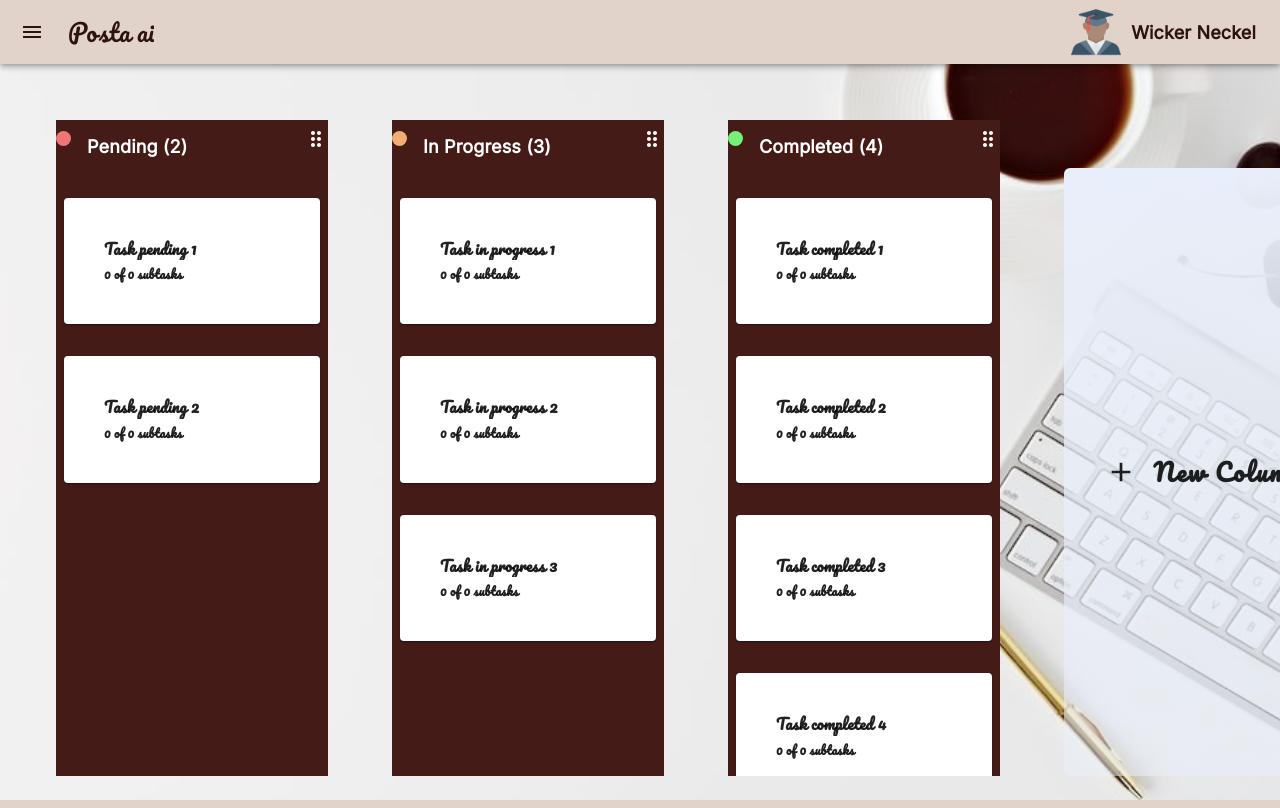
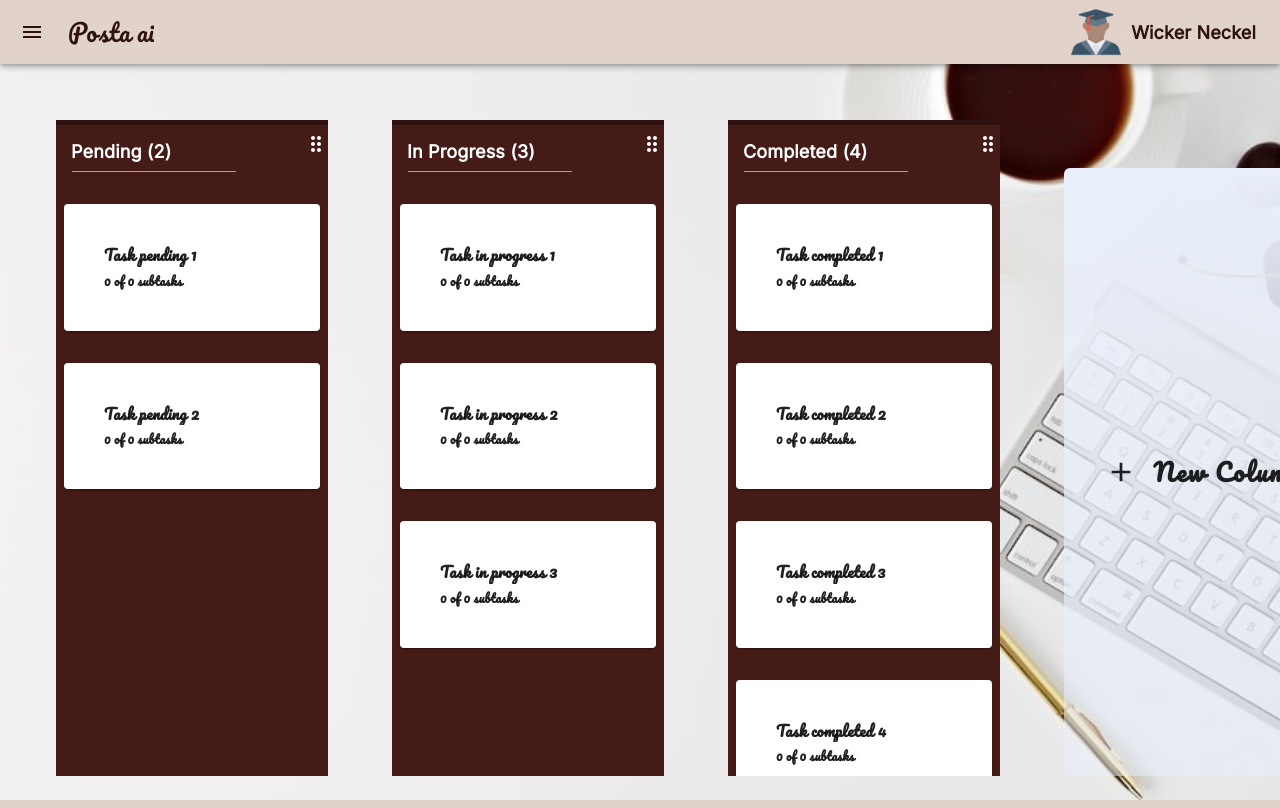
Before and after one commit to WilckerNeckel/posta.ai-frontend, a React (Vite) app: page / in a window 1280 px wide. Shown: the top 808 px of the page. Built offline with nearby package versions, Linux system fonts and the light colour scheme.

Commit message:
feat: fix divider to highlights tittle

```diff
--- a/src/components/active-board-column/ActiveBoardColumn.tsx
+++ b/src/components/active-board-column/ActiveBoardColumn.tsx
@@ -1,4 +1,4 @@
-import { Stack } from "@mui/material";
+import { Divider, Stack } from "@mui/material";
 import { Draggable, Droppable } from "@hello-pangea/dnd";
 import { Column } from "../../config/interfaces/board.interface";
 import { CustomScrollBarObject } from "../../shared/css/css.global";
@@ -20,10 +20,13 @@ export const ActiveBoardColumn = ({ column, index }: Props) => {
         <Stack
           minWidth="272px"
           maxWidth="272px"
+          borderTop={5}
+          borderColor={palette.primary[400]}
           ref={provided.innerRef}
           sx={
             {
               backgroundColor: palette.primary.main
+
             }
           }
           {...provided.draggableProps}
@@ -34,6 +37,17 @@ export const ActiveBoardColumn = ({ column, index }: Props) => {
             isDragging={snapshot.isDragging}
             tasksLength={column.tasks.length}
             dragHandleProps={provided.dragHandleProps}
+
+          />
+          <Divider
+            sx={{
+              width: "60%",
+              backgroundColor: palette.accent.default,
+              height: 1.8,
+              marginTop: 0,
+              marginLeft: "6%",
+              marginBottom: "16px",
+            }}
           />
           <Droppable droppableId={column.id} type={DragType.TASK}>
             {(dropProvided) => (
--- a/src/components/active-board-column/ColumnName.tsx
+++ b/src/components/active-board-column/ColumnName.tsx
@@ -26,8 +26,8 @@ export const ColumnName = ({
 
     return (
         <Stack
-            mb={3}
-            spacing={2}
+            mb={1}
+            // spacing={2}
             direction="row"
             minHeight="1.5rem"
             alignItems="center"
@@ -35,7 +35,7 @@ export const ColumnName = ({
             // onMouseLeave={() => setShowDragIcon(false)}
         >
             <Box
-                bgcolor={color}
+                // bgcolor={color}
                 borderRadius="50%"
                 minWidth=".9375rem"
                 minHeight=".9375rem"
@@ -64,7 +64,7 @@ export const ColumnName = ({
                         animate={{ opacity: 1 }}
                         exit={{ opacity: 0 }}
                     >
-                        <DragIndicator sx={{ color: "white"}} />
+                        <DragIndicator sx={{ color: "white" }} />
                     </Stack>
                 )}
             </AnimatePresence>
```
